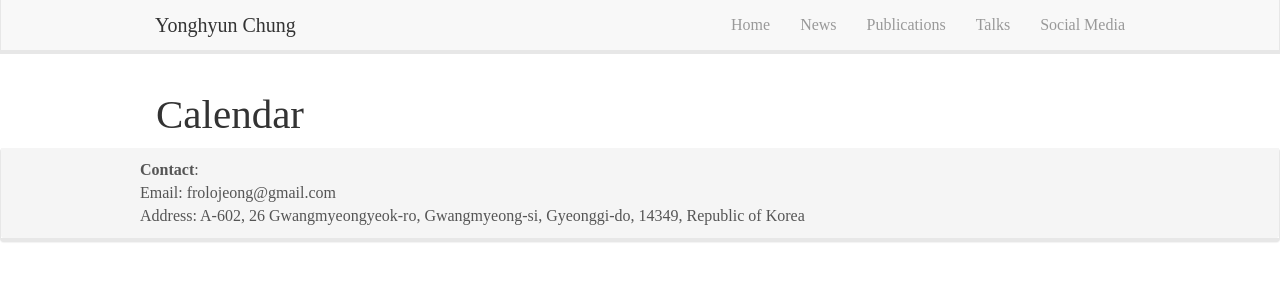
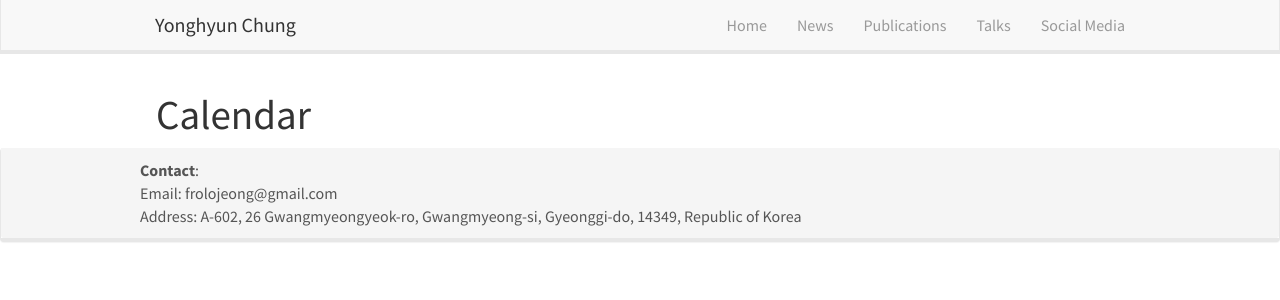
Before and after one commit to maguman/maguman.github.io, a Jekyll site: the page built from _pages/mini_lecture_series.md, in a window 1280 px wide. Shown: the top 300 px of the page. Built offline with Jekyll 4.4.1, drawn with Linux system fonts in a browser that asks for light colours; nearby versions of some CDN libraries.

Commit message:
Update main.scss

```diff
--- a/css/main.scss
+++ b/css/main.scss
@@ -10,7 +10,6 @@ img { margin-bottom: 24px;
 
 
 body {
-	font-family: 'InterVariable';
 	padding-top: 70px;
 }
 
@@ -27,7 +26,6 @@ figcaption {
 
 p.byline {
 	text-align: center;
-	font-family: 'InterVariable';
 	font-size: 18px;
 	line-height: 36px;
 	margin-top: -24px;
```
